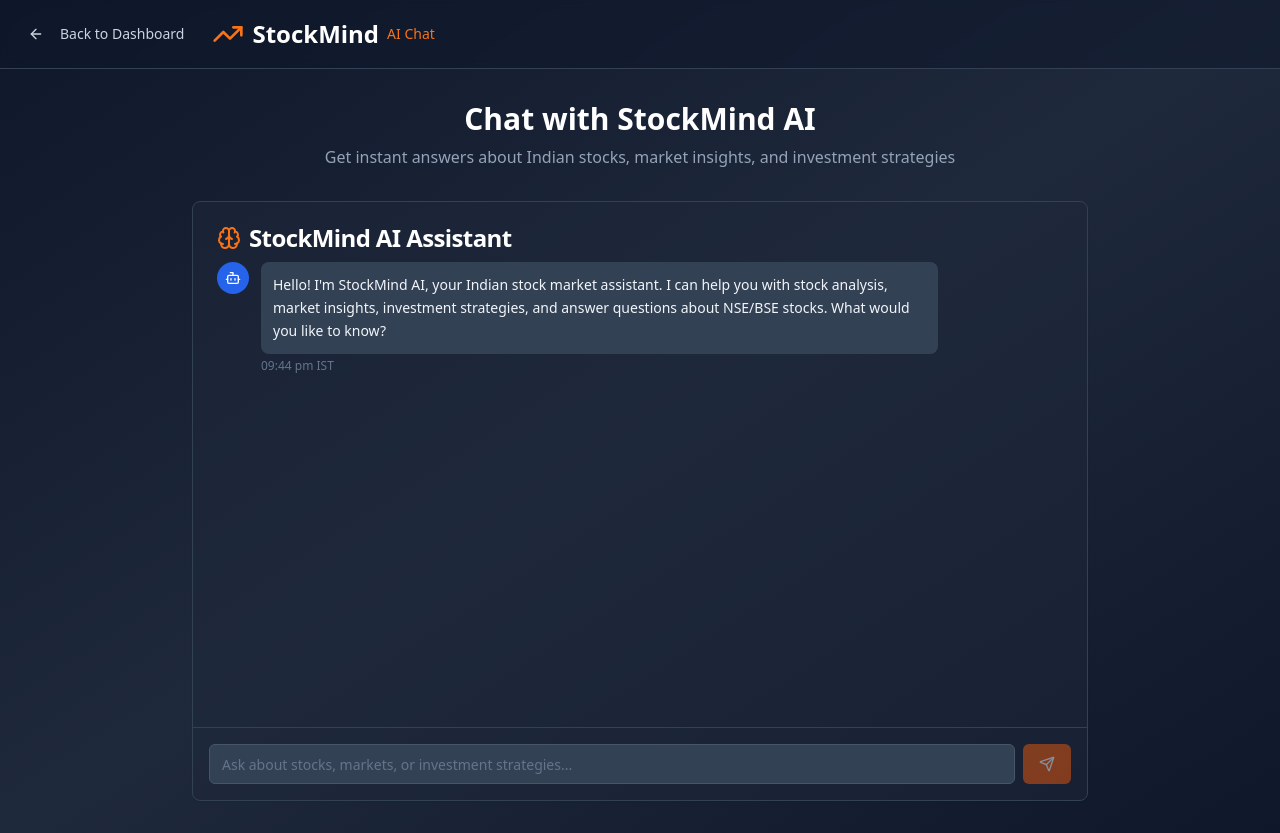
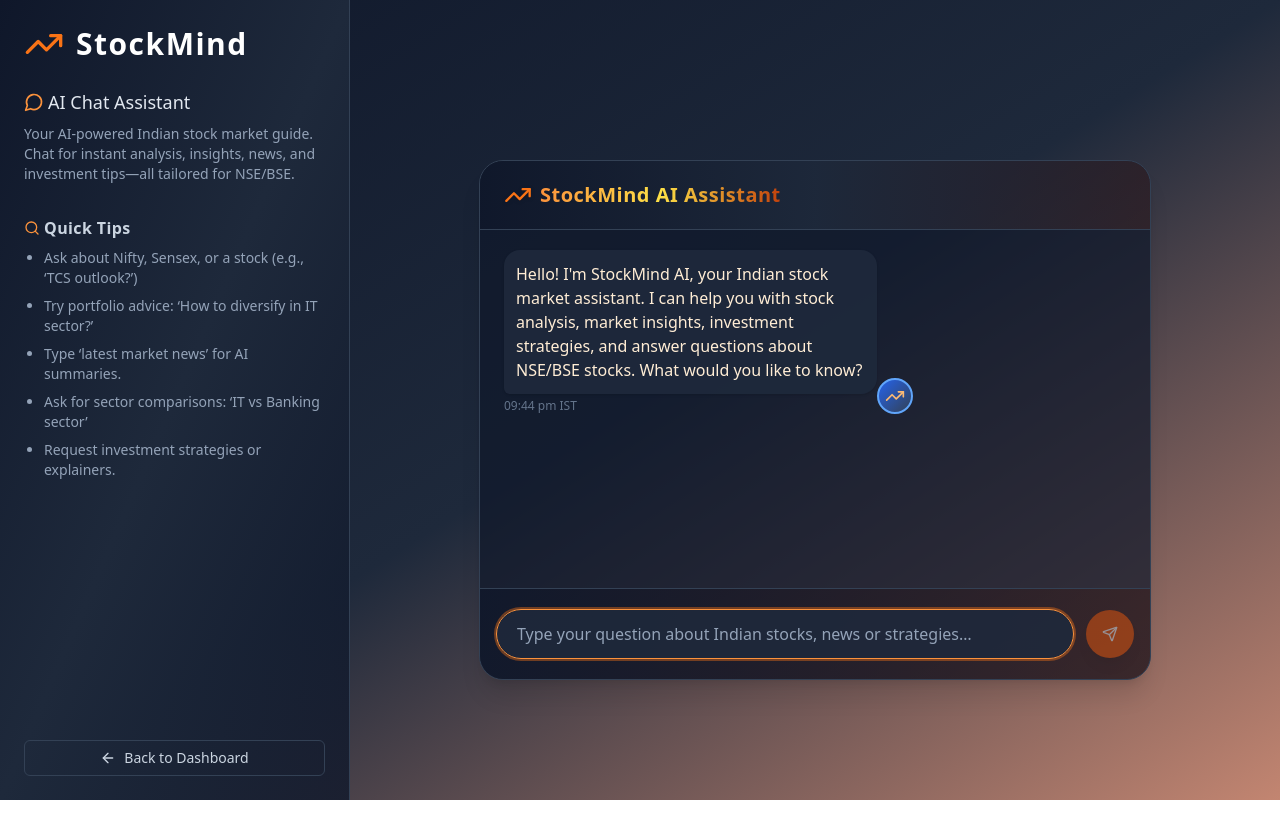
Before and after one commit to y2010-ops/vibecoding-stock-sahayak, a React (Vite) app: page /ai-chat in a window 1280 px wide. After the commit the page ends 800 px from the top, so only its background shows below. Built offline with nearby package versions, Linux system fonts and the light colour scheme.

Commit message:
Refactor: Improve AI Chat Assistant UI/UX
Redesign the AI Chat Assistant page for better usability, a gradient theme, and improved styling with Tailwind CSS. Incorporate icons and logos for enhanced visual appeal.

```diff
--- a/src/components/ai/AIChatAssistant.tsx
+++ b/src/components/ai/AIChatAssistant.tsx
@@ -1,11 +1,10 @@
-
 import { useState, useRef, useEffect } from "react";
 import { supabase } from "@/integrations/supabase/client";
 import { Card, CardContent, CardHeader, CardTitle } from "@/components/ui/card";
 import { Button } from "@/components/ui/button";
 import { Input } from "@/components/ui/input";
 import { ScrollArea } from "@/components/ui/scroll-area";
-import { Brain, Send, User, Bot, Loader2 } from "lucide-react";
+import { Brain, Send, User, Bot, Loader2, TrendingUp, MessageCircle } from "lucide-react";
 import { useToast } from "@/hooks/use-toast";
 
 interface ChatMessage {
@@ -104,97 +103,92 @@ export const AIChatAssistant = () => {
   };
 
   return (
-    <Card className="bg-slate-800/50 border-slate-700 h-[600px] flex flex-col">
-      <CardHeader className="pb-3">
-        <CardTitle className="text-white flex items-center space-x-2">
-          <Brain className="w-6 h-6 text-orange-500" />
-          <span>StockMind AI Assistant</span>
-        </CardTitle>
-      </CardHeader>
-
-      <CardContent className="flex-1 flex flex-col p-0">
-        <ScrollArea ref={scrollAreaRef} className="flex-1 px-6">
-          <div className="space-y-4 pb-4">
+    <div className="relative animate-fade-in">
+      {/* Modern Glassmorphism Card */}
+      <div className="bg-slate-900/70 rounded-3xl shadow-xl border border-slate-700 overflow-hidden flex flex-col min-h-[520px] max-h-[75vh]">
+        {/* Header */}
+        <div className="flex items-center gap-2 px-6 py-5 border-b border-slate-700 bg-gradient-to-r from-slate-900/80 via-slate-800/90 to-orange-900/20">
+          <TrendingUp className="w-7 h-7 text-orange-500 drop-shadow" />
+          <span className="text-xl font-extrabold bg-gradient-to-r from-orange-400 via-yellow-300 to-orange-700 bg-clip-text text-transparent tracking-wide">
+            StockMind AI Assistant
+          </span>
+        </div>
+        {/* Chat Area */}
+        <div className="flex-1 flex flex-col p-0">
+          <div
+            ref={scrollAreaRef}
+            className="flex-1 px-4 sm:px-6 py-5 overflow-y-auto scrollbar-thin scrollbar-thumb-orange-500/60"
+            style={{ background: "transparent" }}
+          >
+            <div className="space-y-4 pb-6">
               {messages.map((message) => (
                 <div
                   key={message.id}
-                className={`flex items-start space-x-3 ${
-                  message.type === 'user' ? 'flex-row-reverse space-x-reverse' : ''
-                }`}
+                  className={`flex items-end ${message.type === 'user' ? 'justify-end' : 'justify-start'} group`}
                 >
-                <div className={`w-8 h-8 rounded-full flex items-center justify-center ${
-                  message.type === 'user'
-                    ? 'bg-orange-600'
-                    : 'bg-blue-600'
-                }`}>
+                  {/* AVATAR */}
+                  <div className={`flex flex-col items-center gap-1 ${message.type === 'user' ? 'order-2 ml-2' : 'order-1 mr-2'}`}>
+                    <div className={`rounded-full flex items-center justify-center border-2 ${message.type === 'user' ? 'bg-gradient-to-br from-orange-500 to-orange-700 border-orange-500' : 'bg-gradient-to-br from-blue-600 to-slate-700 border-blue-400'} w-9 h-9`}>
                       {message.type === 'user' ? (
-                    <User className="w-4 h-4 text-white" />
+                        <MessageCircle className="w-5 h-5 text-white" />
                       ) : (
-                    <Bot className="w-4 h-4 text-white" />
+                        <TrendingUp className="w-5 h-5 text-orange-300" />
                       )}
                     </div>
-
-                <div className={`flex-1 max-w-[80%] ${
-                  message.type === 'user' ? 'text-right' : ''
+                  </div>
+                  {/* Message */}
+                  <div className={`max-w-[75%] md:max-w-[60%] break-words`}>
+                    <div className={`p-3 rounded-2xl shadow text-sm md:text-base font-medium
+                      ${message.type === 'user'
+                        ? 'bg-gradient-to-br from-orange-500 via-orange-600 to-orange-700 text-white rounded-br-md'
+                        : 'bg-slate-800/95 text-orange-100 rounded-bl-md'
                       }`}>
-                  <div className={`inline-block p-3 rounded-lg ${
-                    message.type === 'user'
-                      ? 'bg-orange-600 text-white'
-                      : 'bg-slate-700 text-slate-100'
-                  }`}>
-                    <div className="whitespace-pre-wrap text-sm leading-relaxed">
-                      {message.content}
+                      <span className="whitespace-pre-wrap">{message.content}</span>
                     </div>
-                  </div>
-                  <div className={`text-xs text-slate-500 mt-1 ${
-                    message.type === 'user' ? 'text-right' : ''
-                  }`}>
-                    {message.timestamp.toLocaleTimeString('en-IN', {
-                      hour: '2-digit',
-                      minute: '2-digit',
-                      timeZone: 'Asia/Kolkata'
-                    })} IST
-                  </div>
+                    <div className="text-xs text-slate-500 mt-1">{message.timestamp.toLocaleTimeString('en-IN', { hour: "2-digit", minute: "2-digit", timeZone: "Asia/Kolkata" })} IST</div>
                   </div>
                 </div>
               ))}
-
+              {/* Loading State */}
               {isLoading && (
-              <div className="flex items-start space-x-3">
-                <div className="w-8 h-8 rounded-full bg-blue-600 flex items-center justify-center">
-                  <Bot className="w-4 h-4 text-white" />
+                <div className="flex items-end justify-start group gap-3">
+                  <div className="rounded-full bg-gradient-to-br from-blue-600 to-slate-700 border-2 border-blue-400 w-9 h-9 flex items-center justify-center">
+                    <TrendingUp className="w-5 h-5 text-orange-300 animate-pulse" />
                   </div>
-                <div className="bg-slate-700 p-3 rounded-lg">
-                  <div className="flex items-center space-x-2">
-                    <Loader2 className="w-4 h-4 animate-spin text-blue-400" />
-                    <span className="text-sm text-slate-300">AI is thinking...</span>
-                  </div>
+                  <div className="bg-slate-800/90 p-3 rounded-2xl rounded-bl-md animate-pulse shadow text-orange-100">
+                    AI is thinking...
                   </div>
                 </div>
               )}
             </div>
-        </ScrollArea>
-
-        <div className="border-t border-slate-700 p-4">
-          <div className="flex space-x-2">
-            <Input
+          </div>
+          {/* Chat Input */}
+          <form
+            className="w-full border-t border-slate-700 bg-gradient-to-r from-slate-900/80 to-orange-950/30 px-4 py-5 flex items-center gap-3"
+            onSubmit={e => { e.preventDefault(); sendMessage(); }}
+          >
+            <input
+              type="text"
               value={input}
-              onChange={(e) => setInput(e.target.value)}
+              autoFocus
+              onChange={e => setInput(e.target.value)}
+              placeholder="Type your question about Indian stocks, news or strategies…"
+              className="flex-1 bg-slate-800/90 border border-slate-700 focus:border-orange-400 rounded-full px-5 py-3 text-white placeholder-slate-400 outline-none transition-all focus:ring-2 focus:ring-orange-500/40"
+              disabled={isLoading}
               onKeyPress={handleKeyPress}
-              placeholder="Ask about stocks, markets, or investment strategies..."
-              className="bg-slate-700 border-slate-600 text-white placeholder-slate-400"
-              disabled={isLoading}
             />
             <Button
-              onClick={sendMessage}
+              type="submit"
+              size="icon"
               disabled={isLoading || !input.trim()}
-              className="bg-orange-600 hover:bg-orange-700"
+              className="bg-orange-600 hover:bg-orange-700 rounded-full p-0 w-12 h-12 transition duration-200 shadow-lg flex items-center justify-center"
+              aria-label="Send"
             >
-              <Send className="w-4 h-4" />
+              <Send className="w-5 h-5" />
             </Button>
+          </form>
         </div>
       </div>
-      </CardContent>
-    </Card>
+    </div>
   );
 };
--- a/src/pages/AIChat.tsx
+++ b/src/pages/AIChat.tsx
@@ -1,50 +1,64 @@
+
+// Redesigned AI Chat Page Layout
 
 import { AIChatAssistant } from "@/components/ai/AIChatAssistant";
 import { Button } from "@/components/ui/button";
-import { TrendingUp, ArrowLeft } from "lucide-react";
+import { TrendingUp, ArrowLeft, MessageCircle, Search } from "lucide-react";
 import { useNavigate } from "react-router-dom";
+
+const tips = [
+  "Ask about Nifty, Sensex, or a stock (e.g., ‘TCS outlook?’)",
+  "Try portfolio advice: ‘How to diversify in IT sector?’",
+  "Type ‘latest market news’ for AI summaries.",
+  "Ask for sector comparisons: ‘IT vs Banking sector’",
+  "Request investment strategies or explainers.",
+];
 
 const AIChat = () => {
   const navigate = useNavigate();
 
   return (
-    <div className="min-h-screen bg-gradient-to-br from-slate-900 via-slate-800 to-slate-900">
-      {/* Header */}
-      <header className="border-b border-slate-700 bg-slate-900/50 backdrop-blur-sm">
-        <div className="container mx-auto px-4 py-4">
-          <div className="flex items-center justify-between">
-            <div className="flex items-center space-x-4">
-              <Button
-                variant="ghost"
-                size="sm"
-                onClick={() => navigate('/')}
-                className="text-slate-300 hover:text-white"
-              >
-                <ArrowLeft className="w-4 h-4 mr-2" />
-                Back to Dashboard
-              </Button>
-              <div className="flex items-center space-x-2">
-                <TrendingUp className="h-8 w-8 text-orange-500" />
-                <h1 className="text-2xl font-bold text-white">StockMind</h1>
-                <span className="text-orange-500 text-sm font-medium">AI Chat</span>
-              </div>
+    <div className="min-h-screen flex flex-col md:flex-row bg-gradient-to-br from-slate-900 via-slate-800 to-orange-800/60">
+      {/* Sidebar / Hero */}
+      <aside className="w-full md:w-[350px] bg-gradient-to-br from-slate-900 via-slate-800 to-slate-900/80 p-6 flex flex-col gap-8 justify-between border-b md:border-b-0 md:border-r border-slate-700">
+        <div>
+          {/* Branding */}
+          <div className="flex items-center gap-3 mb-6">
+            <TrendingUp className="w-10 h-10 text-orange-500" />
+            <span className="text-3xl font-bold text-white tracking-wider">StockMind</span>
+          </div>
+          <h2 className="text-lg font-medium text-slate-200 mb-2 flex items-center gap-1">
+            <MessageCircle className="w-5 h-5 text-orange-400" /> AI Chat Assistant
+          </h2>
+          <p className="text-slate-400 text-sm mb-8">
+            Your AI-powered Indian stock market guide. Chat for instant analysis, insights, news, and investment tips—all tailored for NSE/BSE.
+          </p>
+          {/* Tips */}
+          <div className="mb-8">
+            <div className="font-semibold text-slate-300 mb-2 tracking-wide flex items-center gap-1">
+              <Search className="w-4 h-4 text-orange-400" /> Quick Tips
             </div>
+            <ul className="list-disc ml-5 space-y-2 text-slate-400 text-sm">
+              {tips.map((t, i) => (
+                <li key={i}>{t}</li>
+              ))}
+            </ul>
           </div>
         </div>
-      </header>
-
-      {/* Main Content */}
-      <main className="container mx-auto px-4 py-8">
-        <div className="max-w-4xl mx-auto">
-          <div className="text-center mb-8">
-            <h2 className="text-3xl font-bold text-white mb-2">
-              Chat with StockMind AI
-            </h2>
-            <p className="text-slate-400">
-              Get instant answers about Indian stocks, market insights, and investment strategies
-            </p>
-          </div>
-
+        {/* Back Button */}
+        <Button
+          variant="ghost"
+          size="sm"
+          onClick={() => navigate('/')}
+          className="w-full text-slate-300 hover:text-white border border-slate-700 hover:bg-slate-800 gap-2"
+        >
+          <ArrowLeft className="w-5 h-5" />
+          Back to Dashboard
+        </Button>
+      </aside>
+      {/* Main Chat Section */}
+      <main className="flex-1 flex flex-col items-center justify-center px-4 py-8">
+        <div className="w-full max-w-2xl mx-auto mt-4 md:mt-10 animate-fade-in">
           <AIChatAssistant />
         </div>
       </main>
```
Lines whose indentation alone changed are shown as unchanged.
